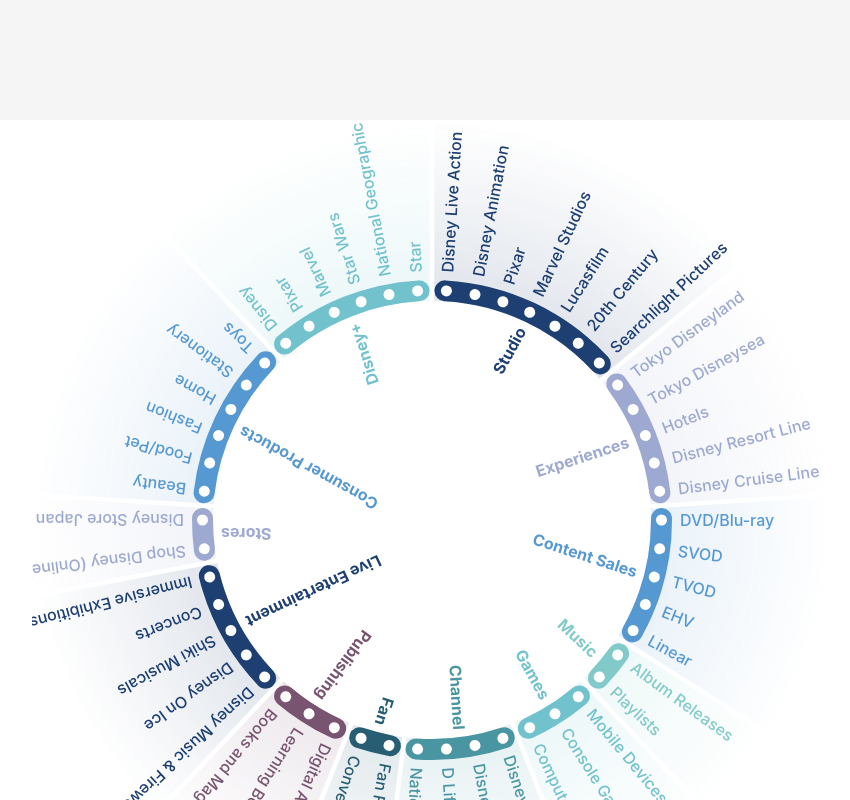
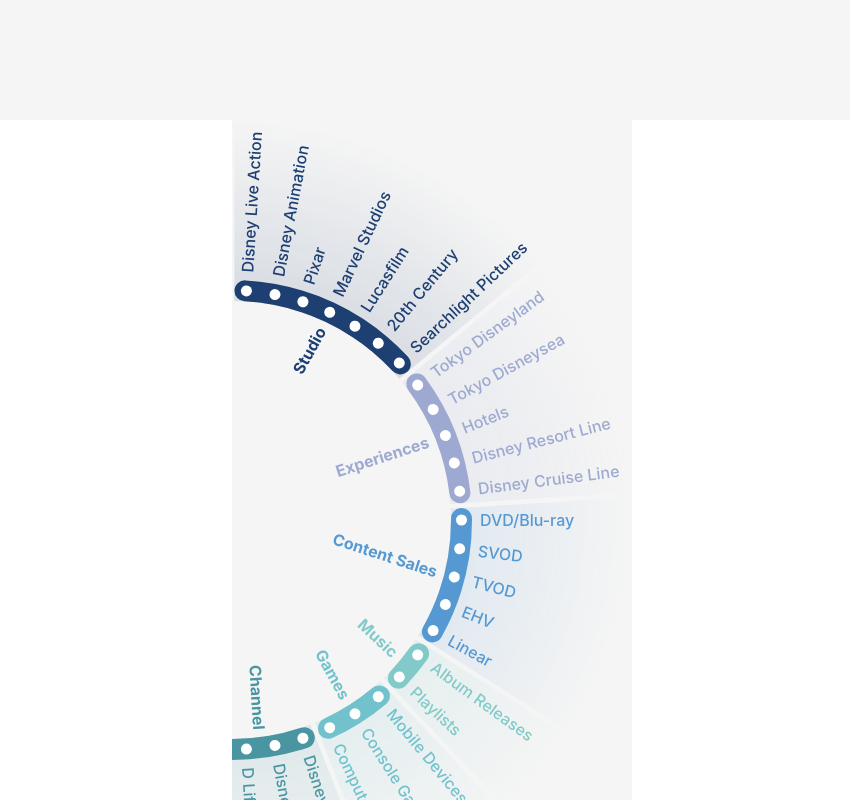
Before and after one commit to officeofjane/diana-frost-january, a SvelteKit app: page / in a window 1280 px wide. Shown: the part 680-1480 px from the top of the page, without its empty margins (208-1058 px from the left). Built offline with nearby package versions, Linux system fonts and the light colour scheme.

Commit message:
test wheel positioning

```diff
--- a/src/components/Index.svelte
+++ b/src/components/Index.svelte
@@ -19,12 +19,14 @@
 />
 
 <section class="wheel-test">
+  <div class="sticky">
     <div
       class="wheel-wrapper"
       bind:offsetWidth={wheelWrapperWidth}
       bind:offsetHeight={wheelWrapperHeight}
     >
       <Wheel width={wheelWrapperWidth} height={wheelWrapperHeight}/>
+    </div>
   </div>
 </section>
 
@@ -49,11 +51,22 @@
 <Footer />
 
 <style>
+  .sticky {
+    position: relative;
+    max-width: 400px;
+    height: 100vh;
+    background-color: whitesmoke;
+    margin: 0 auto;
+    overflow: hidden;
+  }
+
   .wheel-wrapper {
-    max-width: 800px;
+    position: absolute;
+    width: 200%;
     aspect-ratio: 1;
-    /* background-color: whitesmoke; */
-    margin: 0 auto;
+    top: 50%;
+    transform: translateY(-50%);
+    left: -100%;
   }
 
   .body-copy {
--- a/src/components/ScrollyWrapper.svelte
+++ b/src/components/ScrollyWrapper.svelte
@@ -1,6 +1,7 @@
 <script>
   import { getContext } from 'svelte';
   import Scrolly from '$components/helpers/Scrolly.svelte';
+  import Wheel from '$components/Wheel.svelte';
 
   const copy = getContext("copy");
 
@@ -46,7 +47,7 @@
     max-width: 1440px;
     margin: 0 auto;
     display: grid;
-    grid-template-columns: 30% 1fr;
+    grid-template-columns: minmax(360px, 30%) 1fr;
   }
 
   .sticky {
```
Lines whose indentation alone changed are shown as unchanged.
